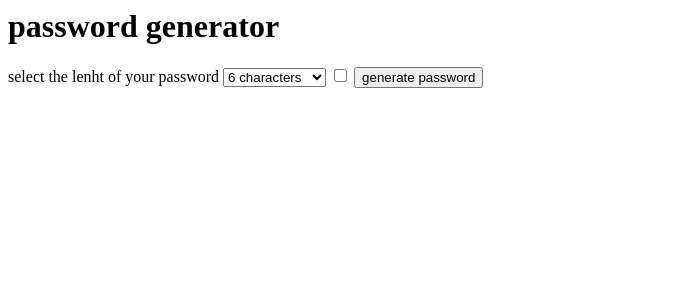
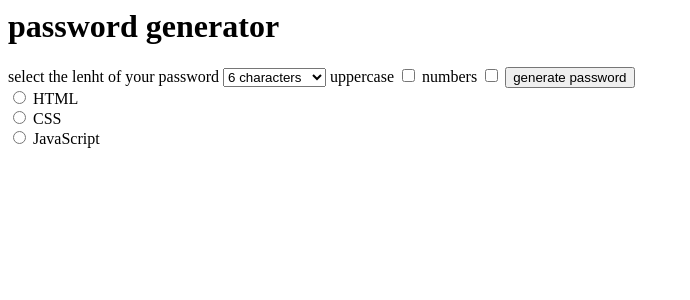
Before and after one commit to Mozcko/introduccion-a-django, a Django app: page / in a window 1280 px wide. Shown: the top 300 px of the page, without its empty margins (0-690 px from the left). Run offline with Django 3.2, Linux system fonts and the light colour scheme.

```diff
--- a/generator/templates/home.html
+++ b/generator/templates/home.html
@@ -14,8 +14,23 @@
         <option value="14">14 characters</option>
     </select>
 
-    <label for="uppercase"></label>
+    <label for="uppercase">uppercase</label>
     <input type="checkbox" name="uppercase" id="uppercase">
 
+    <label for="numbers">numbers</label>
+    <input type="checkbox" name="numbers" id="numbers">
+
     <button>generate password </button>
+
+    <div>
+        <form>
+
+            <input type="radio" id="html" name="fav_language" value="HTML">
+            <label for="html">HTML</label><br>
+            <input type="radio" id="css" name="fav_language" value="CSS">
+            <label for="css">CSS</label><br>
+            <input type="radio" id="javascript" name="fav_language" value="JavaScript">
+            <label for="javascript">JavaScript</label>
+        </form>
+    </div>
 </form>
```
Also changed, not shown: 1 other file.
